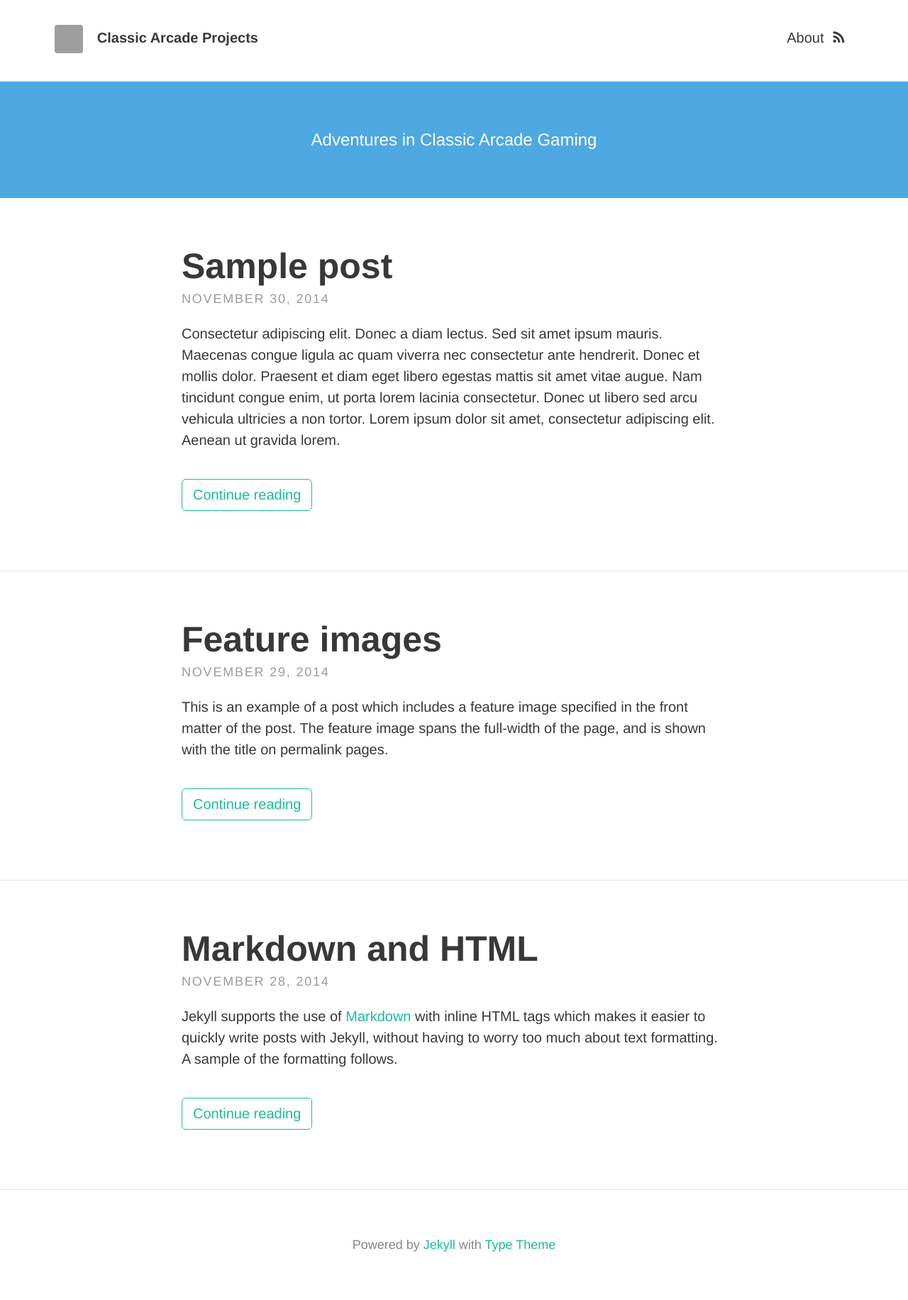
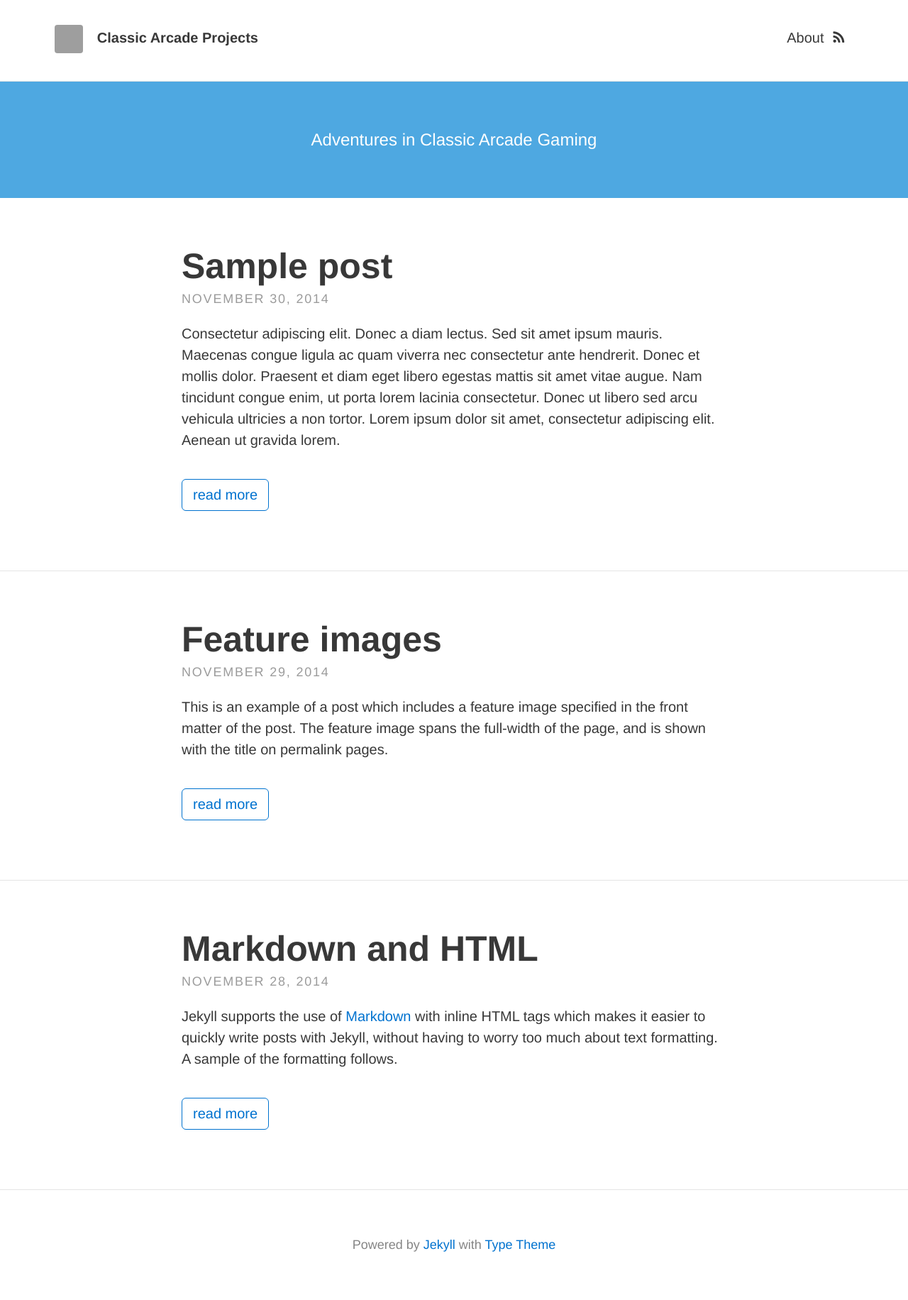
Before and after one commit to StilgarISCA/ClassicArcadeProjects, a Jekyll site: the page built from index.html, in a window 1280 px wide. Shown: the whole page at 71% size. Built offline with Jekyll 4.4.1, drawn with Linux system fonts in a browser that asks for light colours; nearby versions of some CDN libraries; the list of posts is cut into pages by our own code; grey boxes are pictures that could not be loaded.

Commit message:
Link changes

```diff
--- a/_config.yml
+++ b/_config.yml
@@ -50,7 +50,7 @@ theme:
   str_email: "Email"
   str_next: "Next"
   str_prev: "Prev"
-  str_continue_reading: "Continue reading"
+  str_continue_reading: "read more"
 
   # Colours, typography and padding
   # Open the "_sass > base" folder, and open "_variables.scss"
--- a/_sass/base/_variables.scss
+++ b/_sass/base/_variables.scss
@@ -15,7 +15,7 @@ $border-color: rgba(0, 0, 0, 0.1); // rgba recommended if using feature images
 
 // Typography colours
 $text-color: #383838;
-$link-color: #1ABC9C;
+$link-color: #0072cf;
 $selection-color: #D4D4D4; // visible when highlighting text
 
 // Header colours
```
